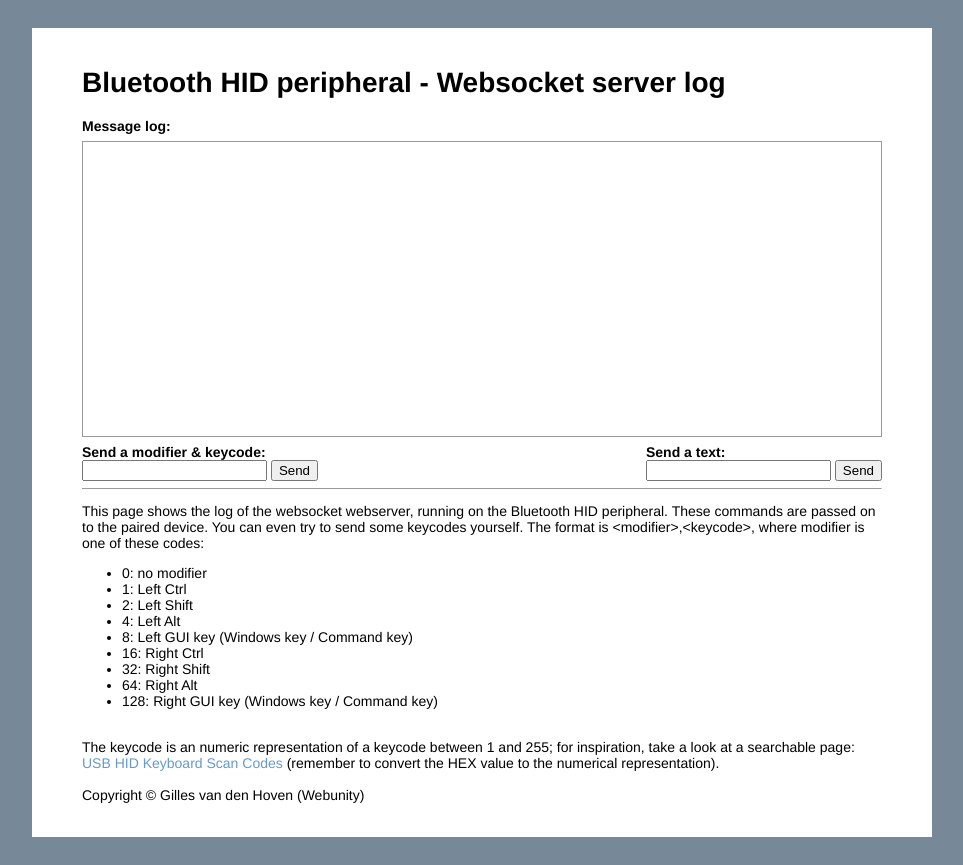
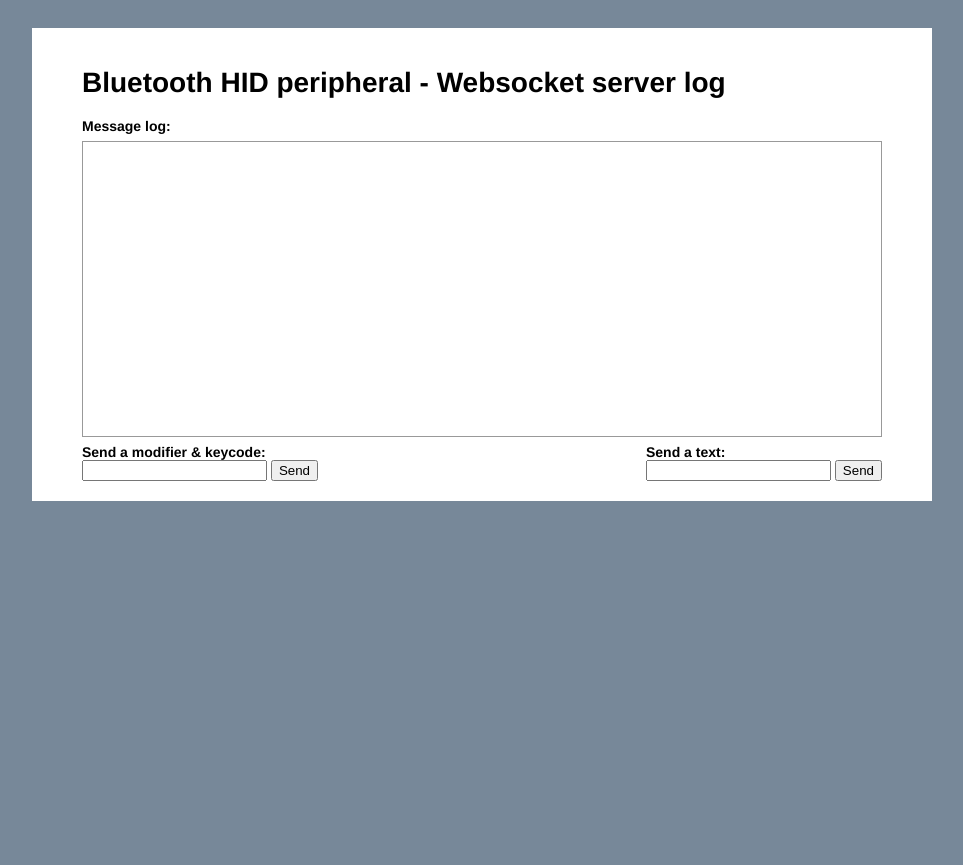
Before and after one commit to jmatter/neeo-driver-nvidia-shield, a website: page peripheral/web_debug/index.html in a window 1280 px wide. Shown: the whole page, without its empty margins (158-1121 px from the left). After the commit the page ends 800 px from the top, so only its background shows below. Drawn offline with nearby package versions, Linux system fonts and the light colour scheme.

Commit message:
Updated readme's

```diff
--- a/peripheral/web_debug/index.html
+++ b/peripheral/web_debug/index.html
@@ -28,28 +28,6 @@
 			</div>
 			<br  style="clear: both;" />
 		</div>
-
-		<hr size="1" />
-
-		<p>
-			This page shows the log of the websocket webserver, running on the Bluetooth HID peripheral. These commands are passed on to the paired device. You can even try to send some keycodes yourself. The format is &lt;modifier&gt;,&lt;keycode&gt;, where modifier is one of these codes:<br />
-			<ul>
-				<li>0: no modifier</li>
-				<li>1: Left Ctrl</li>
-				<li>2: Left Shift</li>
-				<li>4: Left Alt</li>
-				<li>8: Left GUI key (Windows key / Command key)</li>
-				<li>16: Right Ctrl</li>
-				<li>32: Right Shift</li>
-				<li>64: Right Alt</li>
-				<li>128: Right GUI key (Windows key / Command key)</li>
-			</ul>
-			<br />
-
-			The keycode is an numeric representation of a keycode between 1 and 255; for inspiration, take a look at a searchable page: <a href="https://serverhelfer.de/usb-hid-keyboard-scan-codes/">USB HID Keyboard Scan Codes</a> (remember to convert the HEX value to the numerical representation).<br />
-			<br />
-			Copyright &copy; Gilles van den Hoven (Webunity)<br />
-		</p>
 	</div>
 
 	<script language="javascript" type="text/javascript" src="https://cdnjs.cloudflare.com/ajax/libs/jquery/3.3.1/jquery.min.js"></script>
```
Also changed, not shown: README.md, peripheral/web_debug/README.md (added).
